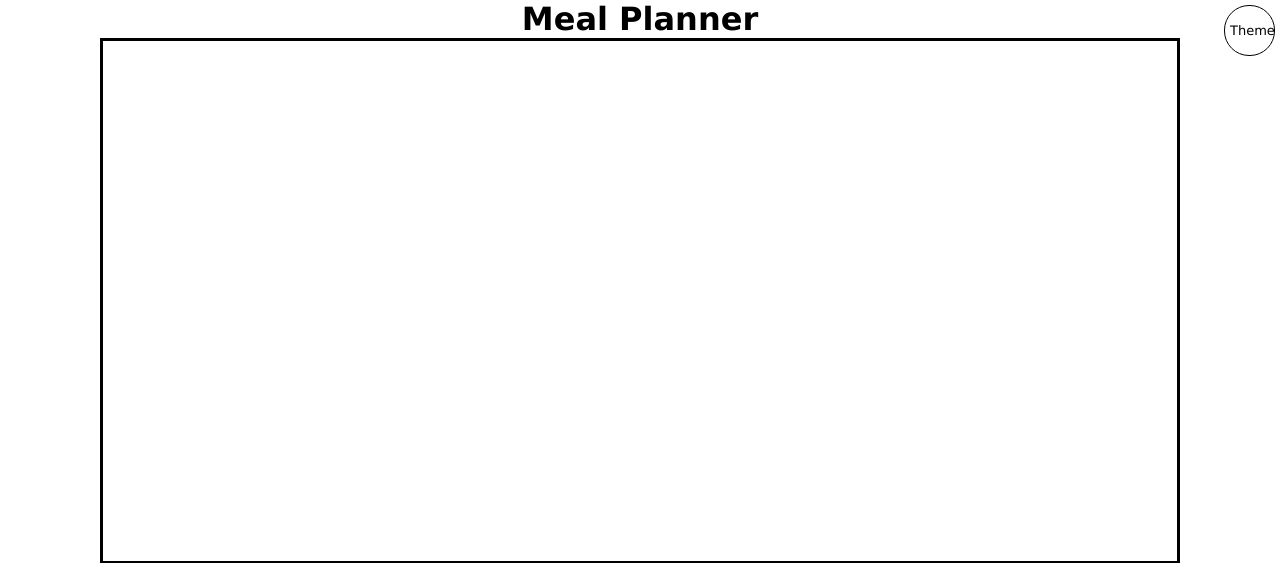
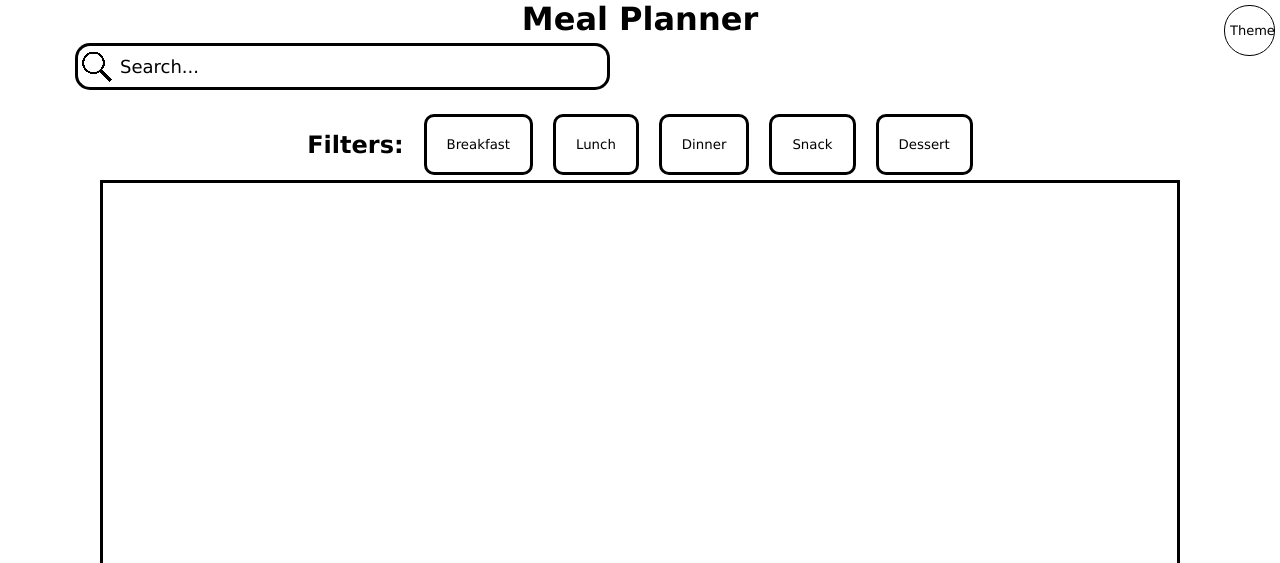
Before and after one commit to vjbrazier/meal-planner, a Flask app: page / in a window 1280 px wide; the page is wider, and only the part inside the window is pictured. Shown: the top 563 px of that part. Run offline with Flask 3, Linux system fonts and the light colour scheme; some libraries are stand-ins or nearby versions.

Commit message:
Added a search bar, and filters

```diff
--- a/static/css/homepage.css
+++ b/static/css/homepage.css
@@ -1,3 +1,76 @@
+/* Search bar and filtering*/
+#search-box {
+    margin-left: 75px;
+    margin-top: 5px;
+
+    display: flex;
+    flex-direction: row;
+}
+
+#search-icon {
+    background-image: url('../images/search.png');
+    background-color: transparent;
+    background-repeat: no-repeat;
+    background-position: center;
+
+    border: 3px solid var(--button-border-color);
+    border-top-left-radius: 15px;
+    border-bottom-left-radius: 15px;
+    border-right: 0px solid transparent;
+
+    padding: 5px 5px 5px 5px;
+    width: 40px;
+    height: 47px;
+
+    background-color: var(--button-background-color);
+    transition: var(--transition);
+}
+
+#search-bar, #search-bar:focus {
+    border: 3px solid var(--button-border-color);
+    border-top-right-radius: 15px;
+    border-bottom-right-radius: 15px;
+    border-left: none;
+    outline: none;
+
+    padding: 5px 5px 5px 5px;
+    height: 31px;
+    width: 40%;
+
+    font-size: large;
+    background-color: var(--button-background-color);
+    color: var(--button-text-color);
+    transition: var(--transition);
+}
+
+#search-bar::placeholder {
+    color: var(--button-text-color);
+    transition: var(--transition);
+}
+
+#filter-text {
+    place-self: center;
+}
+
+#filters {
+    display: grid;
+    grid-template-columns: repeat(6, auto);
+
+    place-self: center;
+
+    gap: 20px;
+    padding: 5px 5px 5px 5px;
+}
+
+.filter-button {
+    padding: 20px 20px 20px 20px;
+    border-radius: 10px;
+}
+
+.filter-button.enabled {
+    background-color: var(--button-hover-color);
+}
+
 /* Recipes */
 #selected-recipe.visible {
     display: block;
@@ -47,6 +120,10 @@
     background-position: center;
 
     transition: var(--transition);
+}
+
+.recipe-card.hidden {
+    display: none;
 }
 
 .recipe-card:hover {
--- a/static/css/recipe_page.css
+++ b/static/css/recipe_page.css
@@ -129,11 +129,11 @@ body {
 /* Recipe Nutrition */
 #recipe-nutrition {
     display: grid;
-    gap: 100px;
+    gap: 75px;
 
     place-self: center;
 
     padding: 5px 5px 5px 5px;
 
-    grid-template-columns: repeat(4, auto);
+    grid-template-columns: repeat(5, auto);
 }
--- a/static/js/homepage/homepage_elements.js
+++ b/static/js/homepage/homepage_elements.js
@@ -1,7 +1,11 @@
 // Elements across the page \\
 const socket = io();
 
+// Searching and filters
+const filter_buttons = document.getElementsByClassName('filter-button');
+
 // Recipe cards
+const data_holders    = document.getElementsByClassName('data-holder');
 const recipe_cards    = document.getElementsByClassName('recipe-card');
 const recipe_names    = document.getElementsByClassName('recipe-name');
 const selected_recipe = document.getElementById('selected-recipe');
--- /dev/null
+++ b/static/js/homepage/search.js
@@ -0,0 +1,72 @@
+// The search bar, and filters \\
+// Variables
+let filtered = [];
+
+// Updates the filter on all recipe cards
+function update_filter() {
+    if (filtered.length === 0) {
+        for (let i = 0; i < recipe_cards.length; i++) {
+            recipe_cards[i].classList.remove('hidden');
+        }
+
+        return;
+    }
+
+    for (let i = 0; i < recipe_cards.length; i++) {
+        recipe_cards[i].classList.add('hidden');
+    }
+
+    for (let i = 0; i < filtered.length; i++) {
+        for (let j = 0; j < recipe_cards.length; j++) {
+            if (data_holders[j].getAttribute('data-meal-type').toLowerCase() == filtered[i]) {
+                recipe_cards[j].classList.remove('hidden');
+            }
+        }
+    }
+}
+
+// Enables and disables filters on click.
+for (let i = 0; i < filter_buttons.length; i++) {
+    filter_buttons[i].addEventListener('click', () => {
+        console.log('hi');
+        meal_filter = filter_buttons[i].innerText.toLowerCase();
+
+        if (filter_buttons[i].classList.contains('enabled')) {
+            filter_buttons[i].classList.remove('enabled');
+            filtered.splice(filtered.indexOf(meal_filter), 1);
+            update_filter();
+        }
+
+        else {
+            filter_buttons[i].classList.add('enabled');
+            filtered.push(meal_filter);
+            update_filter();
+        }
+    })
+}
+
+// Updates what is visible based on what is currently typed
+function search_meals(search) {
+    if (search == '') {
+        for (let i = 0; i < recipe_cards.length; i++) {
+            recipe_cards[i].classList.remove('hidden');
+        }
+
+        return;
+    }
+
+    for (let i = 0; i < data_holders.length; i++) {
+        if (data_holders[i].id.toLowerCase().includes(search)) {
+            recipe_cards[i].classList.remove('hidden');
+        } else {
+            recipe_cards[i].classList.add('hidden');
+        }
+
+    }
+}
+
+document.getElementById('search-bar').addEventListener('input', (e) => {
+    const search = e.target.value.toLowerCase();
+
+    search_meals(search);
+})
--- a/templates/homepage.html
+++ b/templates/homepage.html
@@ -2,6 +2,22 @@
     <h1 class="page-text header">Meal Planner</h1>
 
     <h3 data-image="" id="selected-recipe"></h3>
+
+    <div id="search-box">
+        <button id="search-icon"></button>
+        <input id="search-bar" type="text" placeholder="Search...">
+    </div>
+
+    <br>
+
+    <div id="filters">
+        <h2 class="page-text" id="filter-text">Filters: </h1>
+        <button class="page-button filter-button">Breakfast</button>
+        <button class="page-button filter-button">Lunch</button>
+        <button class="page-button filter-button">Dinner</button>
+        <button class="page-button filter-button">Snack</button>
+        <button class="page-button filter-button">Dessert</button>
+    </div>
 
     <div id="recipe-catalog">
         {% for recipe_name, recipe_measurements, recipe_ingredients, recipe_meal_type, recipe_image in recipe_card_data %}
@@ -37,6 +53,7 @@
     </div>
 
     <script src="{{ url_for('static', filename='js/{}/{}_elements.js'.format(page_id, page_id)) }}"></script>
+    <script src="{{ url_for('static', filename='js/{}/search.js'.format(page_id, page_id)) }}"></script>
     <script src="{{ url_for('static', filename='js/{}/recipe_catalog.js'.format(page_id)) }}"></script>
     <script src="{{ url_for('static', filename='js/{}/weekdays.js'.format(page_id)) }}"></script>
     <script src="{{ url_for('static', filename='js/{}/ingredient_aggregation.js'.format(page_id)) }}"></script>
--- a/templates/recipe_page.html
+++ b/templates/recipe_page.html
@@ -23,6 +23,7 @@
 
         <div id="filler">
             <div id="recipe-nutrition">
+                <h2>Servings - {{ recipe.get('servings') }}</h2>
                 <h2>Calories - {{ recipe.get('calories') }}</h2>
                 <h2>Protein  - {{ recipe.get('protein') }}</h2>
                 <h2>Carbs    - {{ recipe.get('carbs') }}</h2>
```
